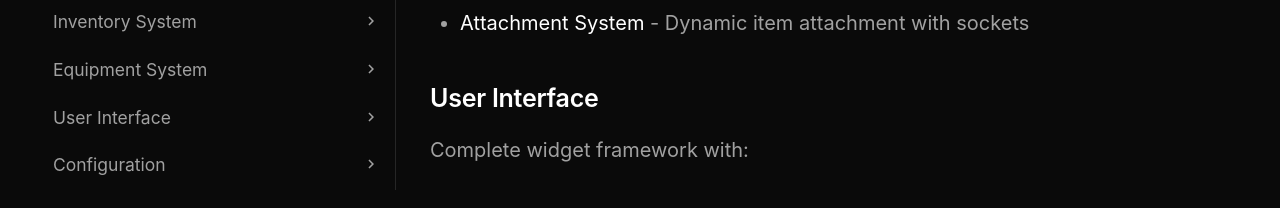
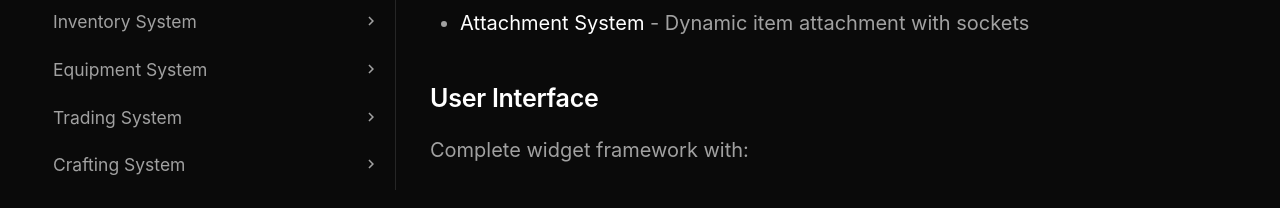
Before and after one commit to Mountea-Framework/MounteaFrameworkWebsite, an MkDocs documentation site: the page built from docs_src/AdvancedInventoryEquipmentSystem/Overview.md, in a window 1280 px wide and 900 px high, scrolled down 566 px. Shown: the part 686-894 px from the top of the window. Built offline with MkDocs 1.6.1 and Material for MkDocs 9.7.7, drawn with Linux system fonts in a browser that asks for light colours; old or Windows-style settings are respelled for this version of MkDocs.

Commit message:
Update UI links and add Trading/Crafting system stubs
Corrected the Inventory UI link in the overview and navigation to point to InventoryUIComponent. Added placeholders for Trading System and Crafting System in the documentation navigation.

```diff
--- a/docs_src/AdvancedInventoryEquipmentSystem/Overview.md
+++ b/docs_src/AdvancedInventoryEquipmentSystem/Overview.md
@@ -32,7 +32,7 @@
 Complete widget framework with:
 
 - [UI Overview](UserInterface/UserInterface.md) - Widget interfaces and base classes
-- [Inventory UI](UserInterface/InventoryUI.md) - Main inventory interface components
+- [Inventory UI](UserInterface/InventoryUIComponent.md) - Main inventory interface components
 - [Grid System](UserInterface/GridSystem.md) - 2D spatial inventory layouts
 - [Item Widgets](UserInterface/ItemWidgets.md) - Individual item presentation
 - [Item Preview](UserInterface/ItemPreview.md) - 3D item visualization
--- a/mkdocs.yml
+++ b/mkdocs.yml
@@ -40,9 +40,13 @@
         - Equipment System:
             - Overview: AdvancedInventoryEquipmentSystem/EquipmentSystem/EquipmentSystem.md
             - Attachment System: AdvancedInventoryEquipmentSystem/EquipmentSystem/AttachmentSystem.md
+        - Trading System:
+            - Overview:  AdvancedInventoryEquipmentSystem/TradingSystem/TBD.md
+        - Crafting System:
+            - Overview:  AdvancedInventoryEquipmentSystem/CraftingSystem/TBD.md
         - User Interface:
             - Overview: AdvancedInventoryEquipmentSystem/UserInterface/UserInterface.md
-            - Inventory UI: AdvancedInventoryEquipmentSystem/UserInterface/InventoryUI.md
+            - Inventory UI Component: AdvancedInventoryEquipmentSystem/UserInterface/InventoryUIComponent.md
             - Grid System: AdvancedInventoryEquipmentSystem/UserInterface/GridSystem.md
             - Item Widgets: AdvancedInventoryEquipmentSystem/UserInterface/ItemWidgets.md
             - Item Preview: AdvancedInventoryEquipmentSystem/UserInterface/ItemPreview.md
```
